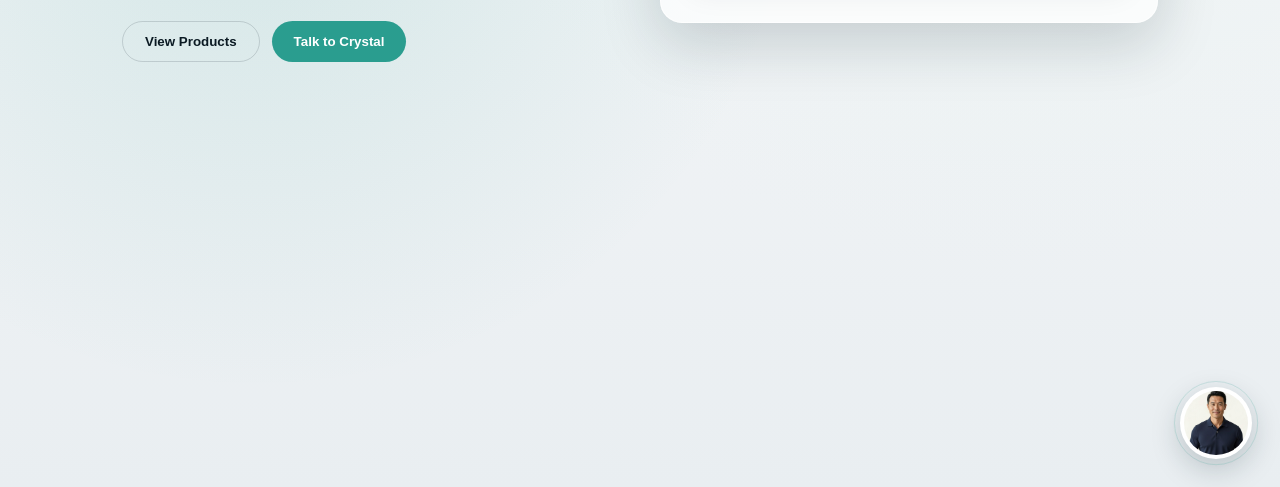
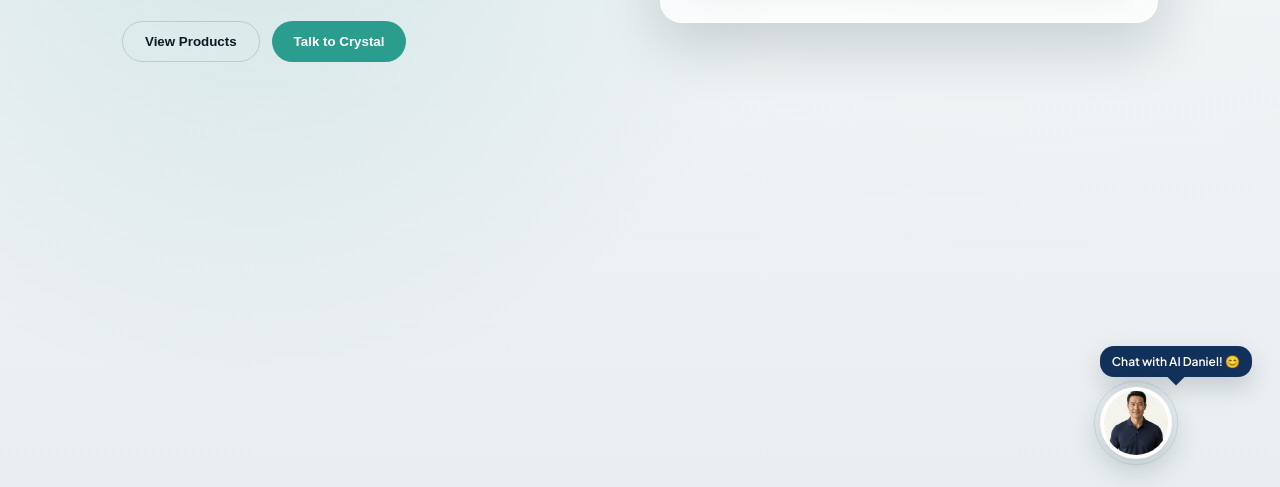
Before and after one commit to Gee-tabs/crystal-prompter-avatar-demo, a plain HTML site: page index.html in a window 1280 px wide. Shown: the part 313-800 px from the top of the page. Drawn offline with Linux system fonts and the light colour scheme.

Commit message:
Update launcher bubble styling

```diff
--- a/index.html
+++ b/index.html
@@ -35,10 +35,13 @@
       </section>
     </main>
 
-    <button id="widget-toggle" class="widget-toggle" aria-label="Open Crystal assistant">
-      <span class="toggle-pulse" aria-hidden="true"></span>
-      <img src="assets/avatar.png" alt="Crystal assistant avatar" />
-    </button>
+    <div class="toggle-wrap">
+      <div class="toggle-bubble" role="note">Chat with AI Daniel! 😊</div>
+      <button id="widget-toggle" class="widget-toggle" aria-label="Open Crystal assistant">
+        <span class="toggle-pulse" aria-hidden="true"></span>
+        <img src="assets/avatar.png" alt="Crystal assistant avatar" />
+      </button>
+    </div>
 
     <section id="widget" class="widget" aria-live="polite">
       <header class="widget-header">
--- a/styles.css
+++ b/styles.css
@@ -123,10 +123,42 @@ h1 {
   margin-bottom: 4px;
 }
 
-.widget-toggle {
+.toggle-wrap {
   position: fixed;
   bottom: 28px;
   right: 28px;
+  display: grid;
+  gap: 10px;
+  align-items: center;
+  z-index: 40;
+}
+
+.toggle-bubble {
+  align-self: center;
+  justify-self: center;
+  background: #12315a;
+  color: #fff;
+  padding: 8px 12px;
+  border-radius: 14px;
+  font-size: 12px;
+  font-weight: 600;
+  position: relative;
+  box-shadow: 0 10px 24px rgba(13, 35, 45, 0.18);
+}
+
+.toggle-bubble::after {
+  content: "";
+  position: absolute;
+  left: 50%;
+  bottom: -6px;
+  width: 12px;
+  height: 12px;
+  background: #12315a;
+  transform: translateX(-50%) rotate(45deg);
+}
+
+.widget-toggle {
+  position: relative;
   width: 72px;
   height: 72px;
   border-radius: 50%;
@@ -611,4 +643,5 @@ h1 {
   .page { padding: 50px 20px 160px; }
   .widget { right: 16px; left: 16px; width: auto; }
   .widget-toggle { right: 16px; }
+  .toggle-wrap { right: 16px; }
 }
```
